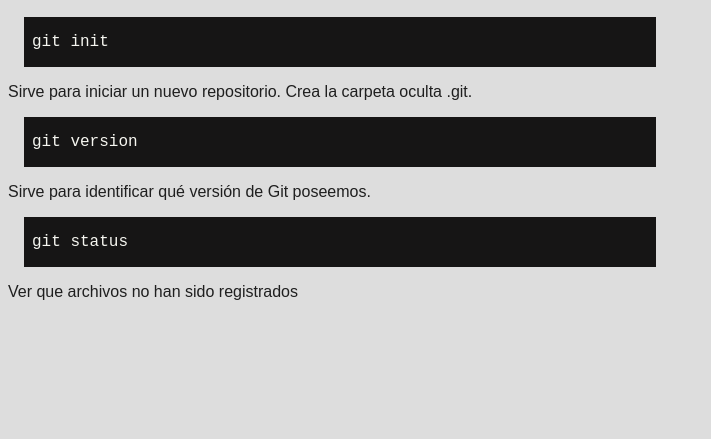
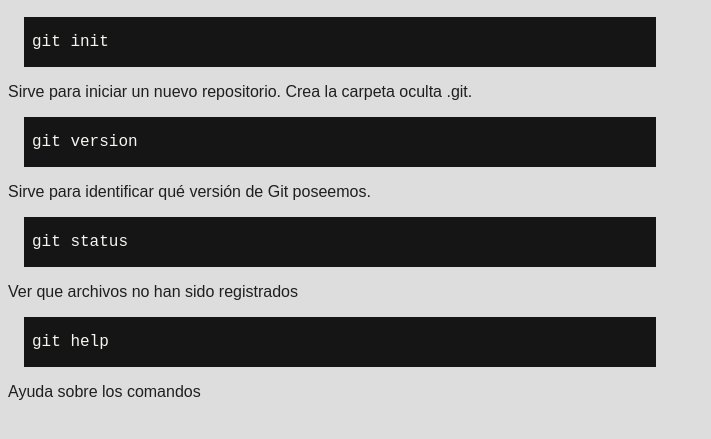
Before and after one commit to danyhoshi/proyectoII, a website: page index.html in a window 1280 px wide. Shown: the part 111-550 px from the top of the page, without its empty margins (0-711 px from the left). Drawn offline with Linux system fonts and the light colour scheme.

Commit message:
Add test 4

```diff
--- a/index.html
+++ b/index.html
@@ -24,5 +24,9 @@
         <p class="codigo">git status</p>
     </div>
     <p>Ver que archivos no han sido registrados</p>
+    <div>
+        <p class="codigo">git help</p>
+    </div>
+    <p>Ayuda sobre los comandos</p>
 </body>
 </html>
```
